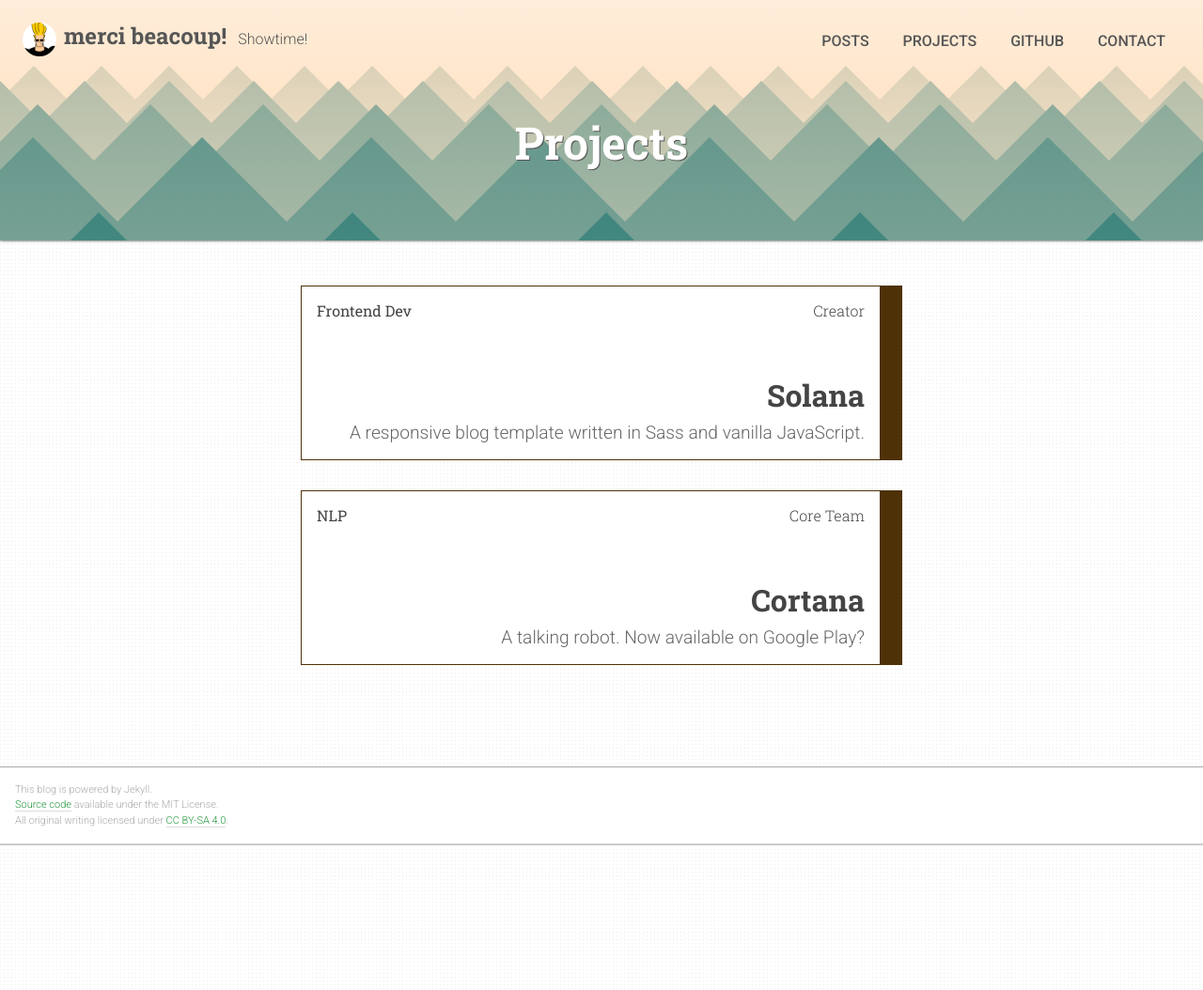
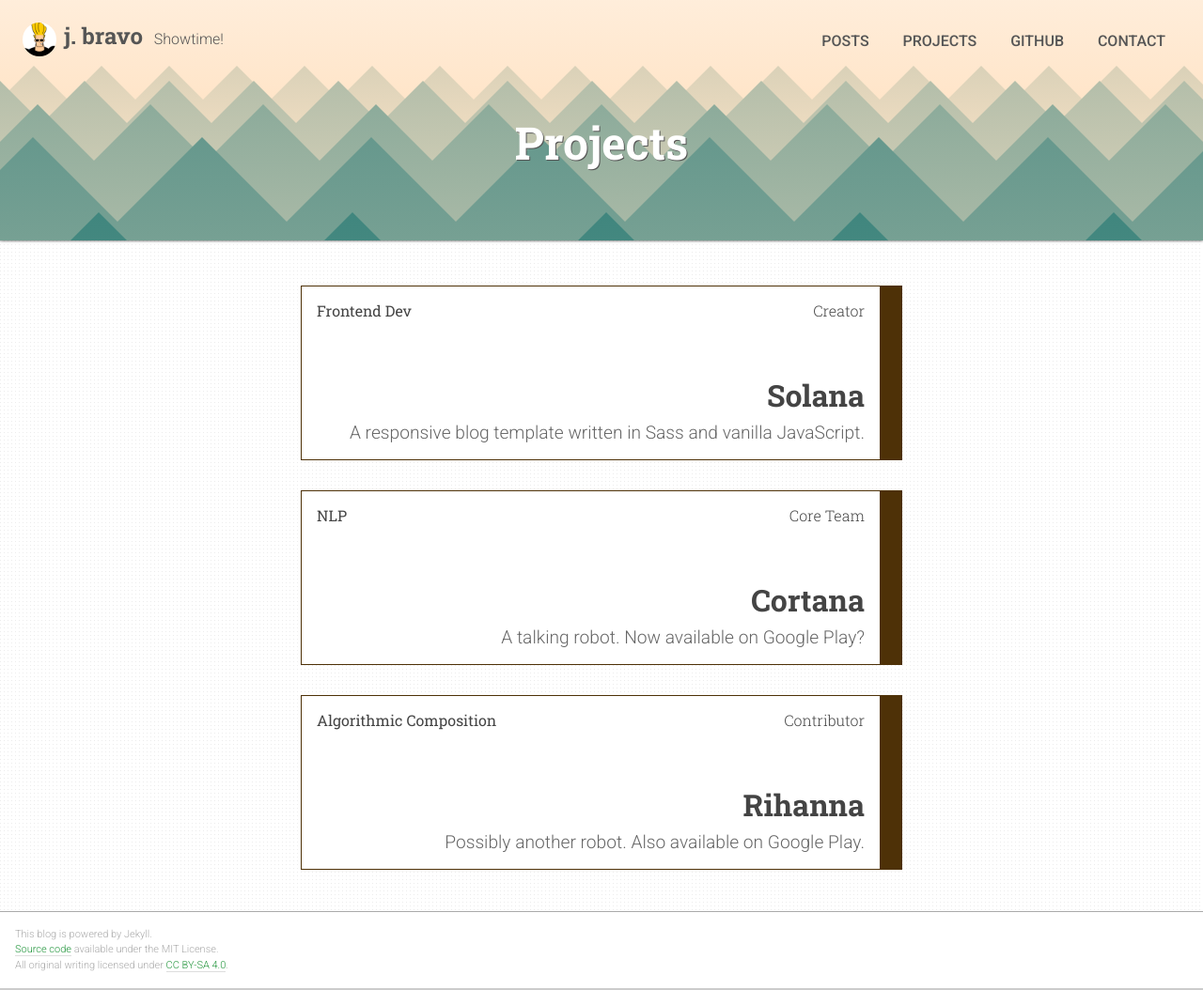
Before and after one commit to mercileesb/mercileesb.github.io, a Jekyll site: the page built from projects.html, in a window 1280 px wide. Shown: the whole page at 94% size. Built offline with Jekyll 4.4.1, drawn with Linux system fonts in a browser that asks for light colours.

```diff
--- a/_config.yml
+++ b/_config.yml
@@ -2,17 +2,17 @@
 # Theme Customization #
 #######################
 
-title: Merci beacoup!                            # used in <title> tag & site header
-author: Seungbin Lee                       # used in a <meta> tag & /feed.xml
+title: J. Bravo                             # used in <title> tag & site header
+author: Johnny Bravo                        # used in a <meta> tag & /feed.xml
 description: >                              # used in a <meta> tag & /feed.xml
   Hello 911 emergency, there's a handsome guy in my house!
   Oh wait a second, cancel that. It's only me.
 slogan: Showtime!                           # used in site header, beside title
 avatar: /i/avatar.png                       # used as portrait in site header
 banner: /i/mountains.svg                    # used as background in site header
-url: http://mercileesb.github.io              # used by plugins to generate feed.xml and sitemap.xml
+url: http://solana.ryanlue.com              # used by plugins to generate feed.xml and sitemap.xml
 baseurl: ''                                 # prepended to all absolute filepaths
-repo: https://github.com/mercileesb # used in footer
+repo: https://github.com/rlue''             # used in footer
 
 # Objects listed here will appear in the main nav menu.
 # Exceeding four items may cause problems on the desktop (>900px wide) layout.
@@ -24,7 +24,7 @@ nav_menu:
     url: /projects
     icon: /i/icons.svg#portfolio
   - name: GitHub
-    url: https://github.com/mercileesb/
+    url: https://github.com/rlue/
     icon: /i/icons.svg#github
     outbound: true      # this key sets a link to open in a new window.
   - name: Contact
@@ -37,7 +37,7 @@ nav_menu:
 projects:
   - title: Solana
     teaser: A responsive blog template written in Sass and vanilla JavaScript.
-    url: https://github.com/rlue/jekyll-solana
+    url: https://github.com/rlue''
     role: Creator
     category: Frontend Dev
   - title: Cortana
@@ -45,6 +45,11 @@ projects:
     url: https://play.google.com/store/apps/details?id=com.microsoft.cortana
     role: Core Team
     category: NLP
+  - title: Rihanna
+    teaser: Possibly another robot. Also available on Google Play.
+    url: https://play.google.com/store/music/artist/Rihanna?id=Arcw2m2ih45qntv3fufub25tyhu
+    role: Contributor
+    category: Algorithmic Composition
 
 #################
 # Site Settings #
```
Also changed, not shown: 404.html (deleted, +0 -24 lines), about.md (deleted, +0 -18 lines), index.md (deleted, +0 -6 lines), Gemfile.lock (deleted), 7 other files.
